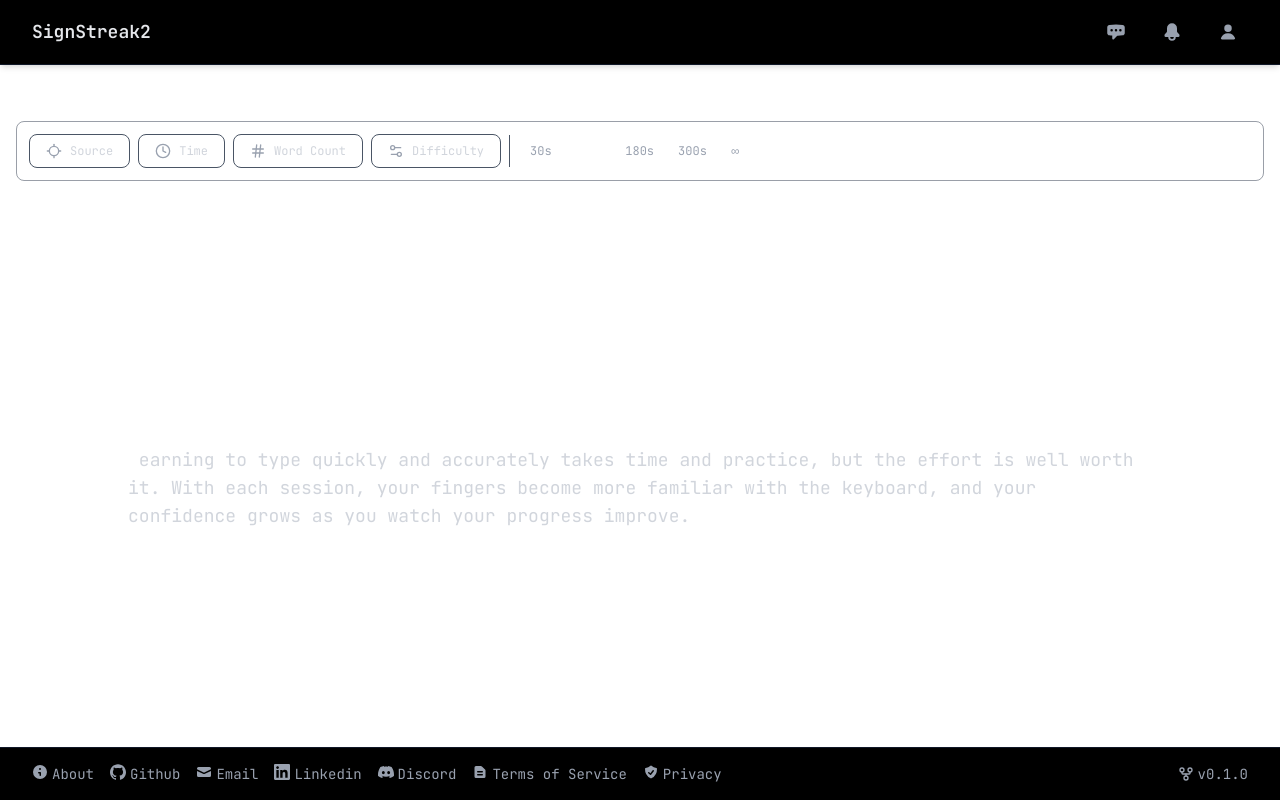
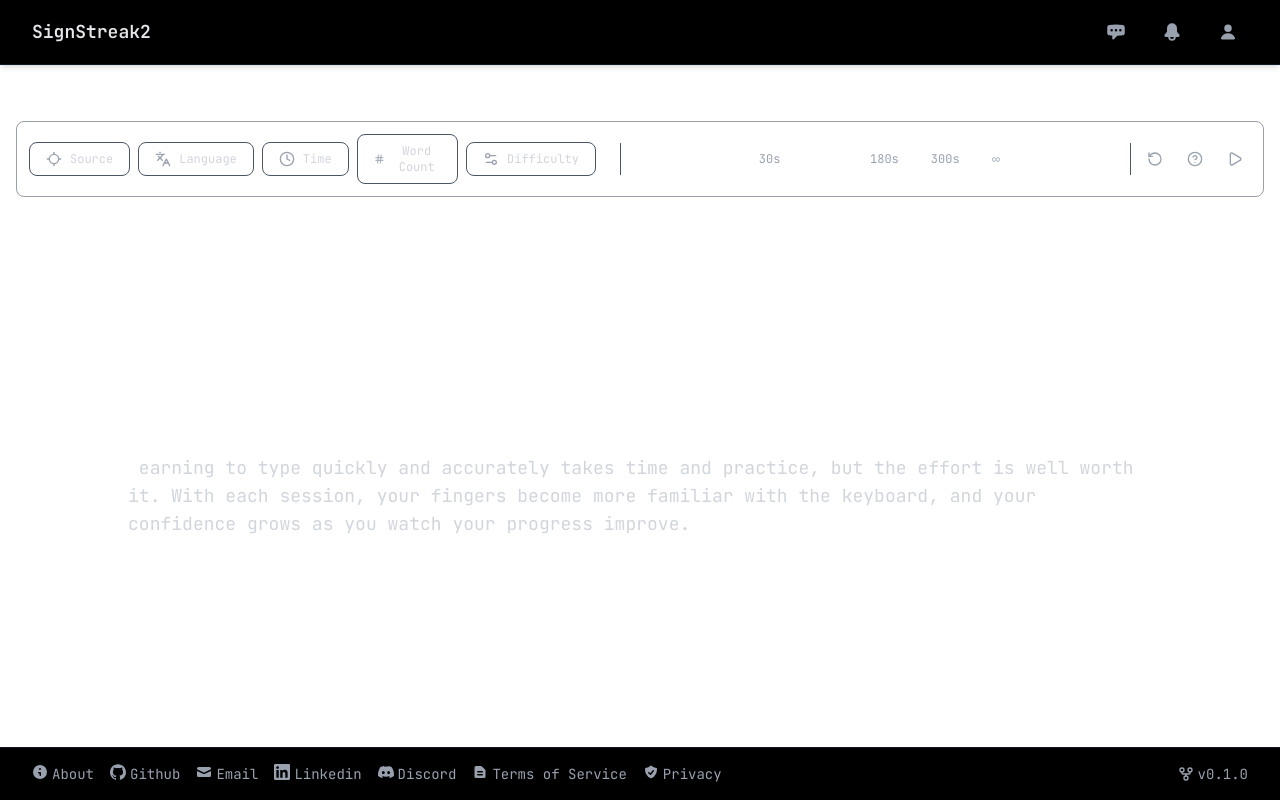
Before and after one commit to HweyTH/sign-streak-2, a Next.js app: page /regular-test in a window 1280 px wide. Built offline with nearby package versions, Linux system fonts and the light colour scheme.

Commit message:
Add language buttons on the left of the config bar. Add play button, help button, and refresh button to the right side of the config bar.

```diff
--- a/src/components/TestConfig.jsx
+++ b/src/components/TestConfig.jsx
@@ -1,7 +1,7 @@
 "use client";
 
 import { useState, useRef } from "react";
-import { Clock, Locate, Hash, Settings2, Swords} from "lucide-react";
+import { Clock, Locate, Languages, Hash, Settings2, Swords, RotateCcw, Play, CircleQuestionMark} from "lucide-react";
 
 export default function TestConfig({ onConfigChange, onExtremeMode }) {
     const [source, setSource] = useState('random');
@@ -19,6 +19,12 @@ export default function TestConfig({ onConfigChange, onExtremeMode }) {
     const handleSourceChange = (newSource) => {
         setSource(newSource);
         onConfigChange({ source: newSource, time, wordCount, difficulty});
+    }
+
+    // Handle language configuration
+    const handleLanguageChange = (newLanguage) => {
+        setLanguage(newLanguage);
+        onConfigChange({ source, time, wordCount, difficulty, language: newLanguage});
     }
 
     // Handle test time configuration
@@ -65,6 +71,13 @@ export default function TestConfig({ onConfigChange, onExtremeMode }) {
         {value: 'custom', label: 'Custom'},
     ]
 
+    const languageOptions = [
+        {value: 'en', label: 'English'},
+        {value: 'es', label: 'Spanish'},
+        {value: 'fr', label: 'French'},
+        {value: 'vi', label: 'Vietnamese'},
+    ]
+
     const timeOptions = [
         {value: '30', label: '30s'},
         {value: '60', label: '60s'},
@@ -78,6 +91,7 @@ export default function TestConfig({ onConfigChange, onExtremeMode }) {
         {value: '25', label: '25'},
         {value: '50', label: '50'},
         {value: '100', label: '100'},
+        {value: '200', label: '200'},
     ]
 
     const difficultyOptions = [
@@ -88,8 +102,9 @@ export default function TestConfig({ onConfigChange, onExtremeMode }) {
     ]
 
     return (
-        <div className="flex items-center space-x-4 mb-6 rounded-lg p-3 border border-gray-700/50">
-            <div className="relative flex items-center space-x-2" ref={(el) => dropdownRefs.current['time'] = el}>
+        <div className="mb-6 rounded-lg p-3 border border-gray-700/50">
+            <div className="flex items-center">
+                <div className="flex items-center space-x-2" ref={(el) => dropdownRefs.current['source'] = el}>
                     {/* Source Dropdown */}
                     <button
                         onClick={() => toggleDropdown('source')}
@@ -97,6 +112,15 @@ export default function TestConfig({ onConfigChange, onExtremeMode }) {
                     >
                         <Locate className="w-4 h-4 text-gray-400"/>
                         <span className="text-gray-300 text-xs">Source</span>
+                    </button>
+
+                    {/* Language Dropdown */}
+                    <button
+                        onClick={() => toggleDropdown('source')}
+                        className="flex items-center space-x-2 px-4 py-2 rounded-lg border border-gray-600 transition-colors cursor-pointer"
+                    >
+                        <Languages className="w-4 h-4 text-gray-400"/>
+                        <span className="text-gray-300 text-xs">Language</span>
                     </button>
 
                     {/* Time Dropdown */}
@@ -126,20 +150,25 @@ export default function TestConfig({ onConfigChange, onExtremeMode }) {
                         <span className="text-gray-300 text-xs">Difficulty</span>
                     </button>
 
-                <div className="h-8 border-l border-gray-600"></div>
 
+                    {/* Divider */}
+                    <div className="h-8 border-l border-gray-600 mx-4"></div>
+
+                    {/* Options Container */}
+                    <div className="relative">
                         <div
                             ref={optionsContainerRef}
                             className={`overflow-hidden transition-all duration-150 ease-in-out
                                 ${activeDropdown ? 'w-auto opacity-100' : 'w-0 opacity-0'
                                 }`}
+                            style={{width: '485px'}}
                         >
-                    <div className={`flex items-center space-x-3 transition-transform duration-150 ease-in-out
+                            <div className={`flex items-center justify-center space-x-3 transition-transform duration-150 ease-in-out
                                 ${isTransitioning ? 'transform translate-x-full' : 'translate-x-0'}
                                 `}>
 
-                        {activeDropdown === 'source' && (
-                            <div>
+                                {activeDropdown === 'source'  && (
+                                    <div className="flex items-center space-x-2 justify-center">
                                         {sourceOptions.map((option) => (
                                             <button
                                                 key={option.value}
@@ -155,7 +184,7 @@ export default function TestConfig({ onConfigChange, onExtremeMode }) {
                                 )}
 
                                 {activeDropdown === 'time' && (
-                            <div>
+                                    <div className="flex items-center space-x-2 justify-center">
                                         {timeOptions.map((option) => (
                                             <button
                                                 key={option.value}
@@ -171,7 +200,7 @@ export default function TestConfig({ onConfigChange, onExtremeMode }) {
                                 )}
 
                                 {activeDropdown === 'wordCount' && (
-                            <div>
+                                    <div className="flex items-center space-x-2 justify-center">
                                         {wordCountOptions.map((option) => (
                                             <button
                                                 key={option.value}
@@ -187,7 +216,7 @@ export default function TestConfig({ onConfigChange, onExtremeMode }) {
                                 )}
 
                                 {activeDropdown === 'difficulty' && (
-                            <div>
+                                    <div className="flex items-center space-x-2 justify-center">
                                         {difficultyOptions.map((option) => (
                                             <button
                                                 key={option.value}
@@ -197,7 +226,7 @@ export default function TestConfig({ onConfigChange, onExtremeMode }) {
                                                 }`}
                                             >
                                                 <div className="flex items-center space-x-2">
-                                            {option.icon && <option.icon style={{width: '12px', height: '12px'}}/>}
+                                                    {option.icon && <option.icon style={{width: '11px', height: '11px'}}/>}
                                                     <span className="text-xs">{option.label}</span>
                                                 </div>
                                             </button>
@@ -207,6 +236,25 @@ export default function TestConfig({ onConfigChange, onExtremeMode }) {
                             </div>
                         </div>
                     </div>
+
+                    {/* Divider */}
+                    <div className="h-8 border-l border-gray-600"></div>
+
+                    <div className="flex items-center space-x-2">
+                        <button className="p-2 rounded-md text-gray-400 hover:bg-gray-800 transition-colors">
+                            <RotateCcw className="w-4 h-4"/>
+                        </button>
+
+                        <button className="p-2 rounded-md text-gray-400 hover:bg-gray-800 transition-colors">
+                            <CircleQuestionMark className="w-4 h-4"/>
+                        </button>
+
+                        <button className="p-2 rounded-md text-gray-400 hover:bg-gray-800 transition-colors">
+                            <Play className="w-4 h-4"/>
+                        </button>
+                    </div>
+                </div>
+            </div>
         </div>
     );
 }
```
Lines whose indentation alone changed are shown as unchanged.
